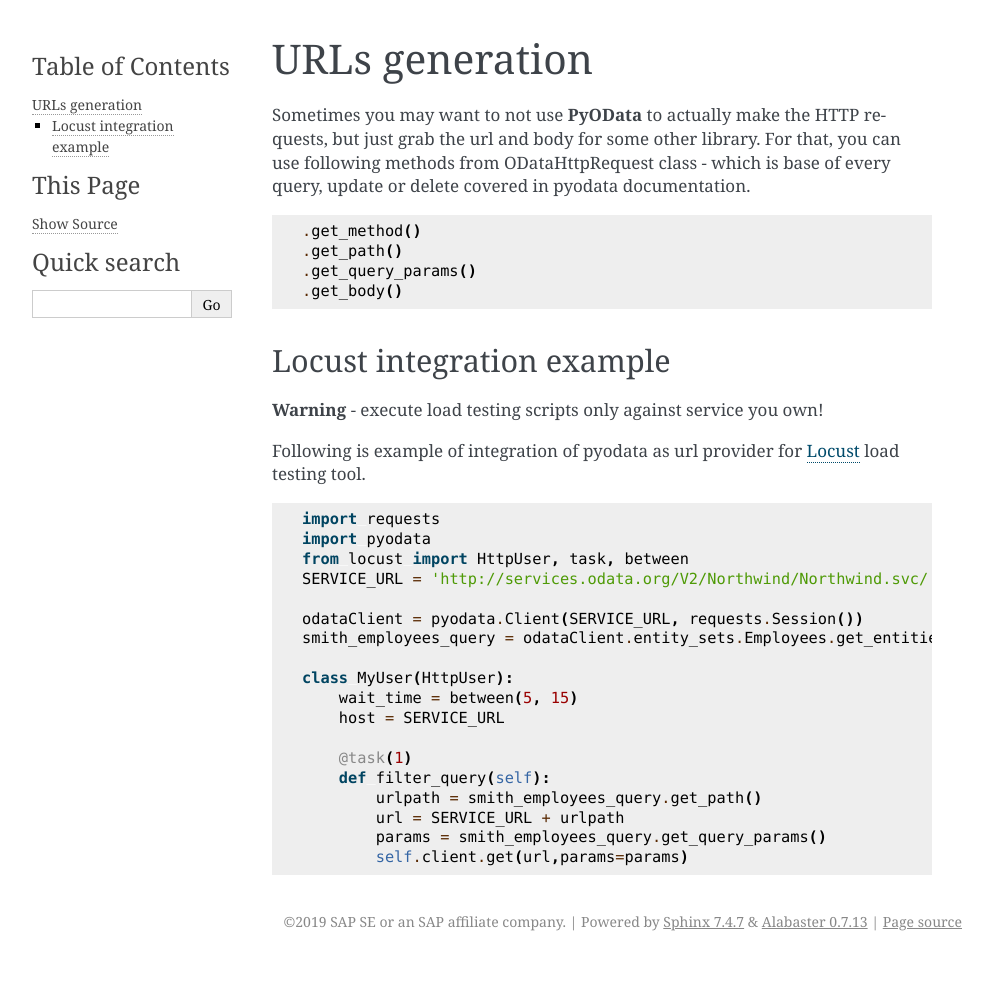
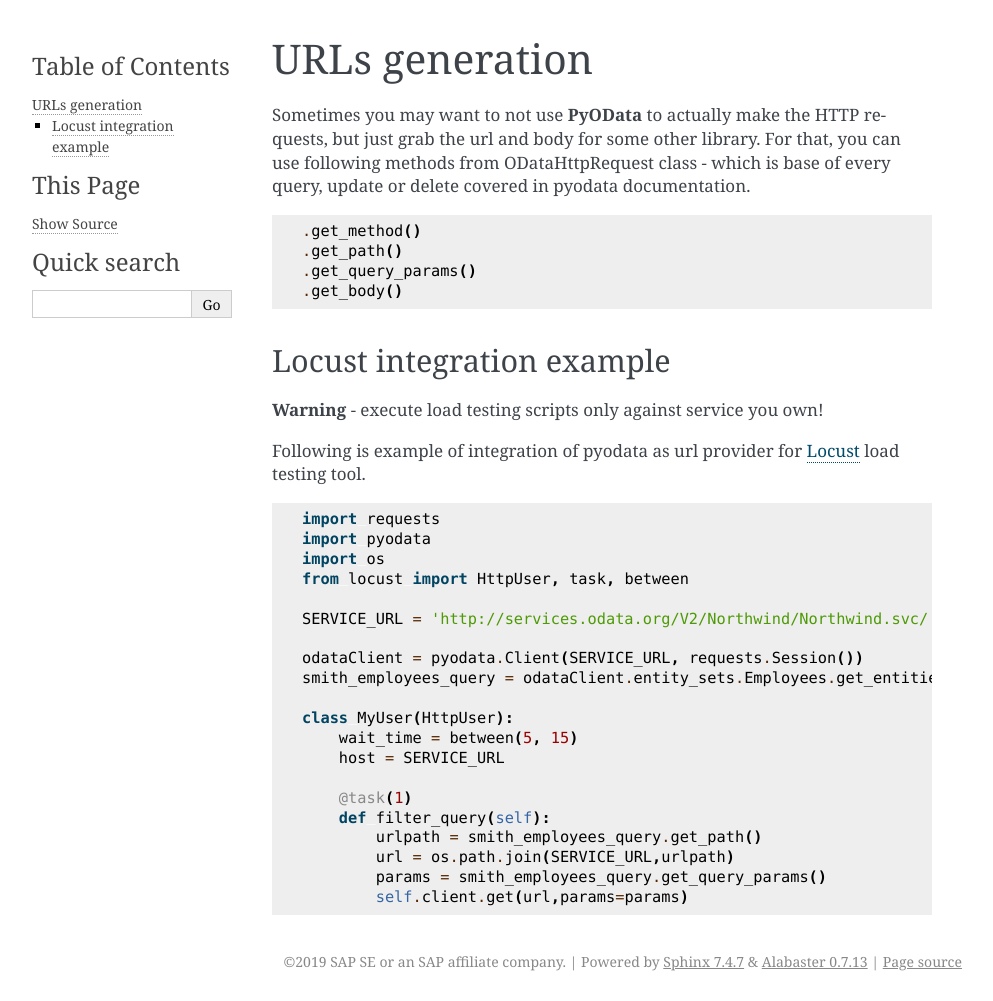
Before and after one commit to SAP/python-pyodata, a Sphinx documentation site: the page built from docs/usage/urls.rst, in a window 1280 px wide. Shown: the whole page, without its empty margins (148-1141 px from the left). Built offline with Sphinx 7.4.7, drawn with Linux system fonts in a browser that asks for light colours; before the commit the page ends 961 px from its top, so only the background shows below that.

Commit message:
docs: update urls.rst according to code review

```diff
--- a/docs/usage/urls.rst
+++ b/docs/usage/urls.rst
@@ -25,7 +25,9 @@ Following is example of integration of pyodata as url provider for Locust_ load
 
   import requests
   import pyodata
+  import os
   from locust import HttpUser, task, between
+
   SERVICE_URL = 'http://services.odata.org/V2/Northwind/Northwind.svc/'
 
   odataClient = pyodata.Client(SERVICE_URL, requests.Session())
@@ -38,6 +40,6 @@ Following is example of integration of pyodata as url provider for Locust_ load
       @task(1)
       def filter_query(self):
           urlpath = smith_employees_query.get_path()
-          url = SERVICE_URL + urlpath
+          url = os.path.join(SERVICE_URL,urlpath)
           params = smith_employees_query.get_query_params()
           self.client.get(url,params=params)
```
